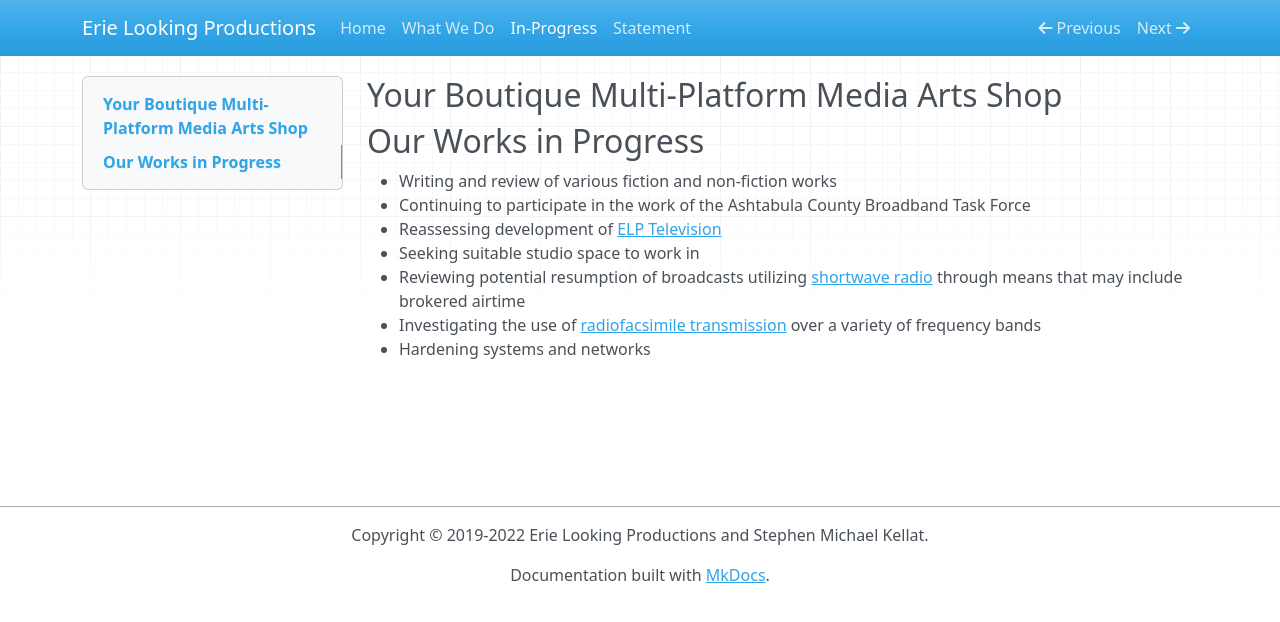
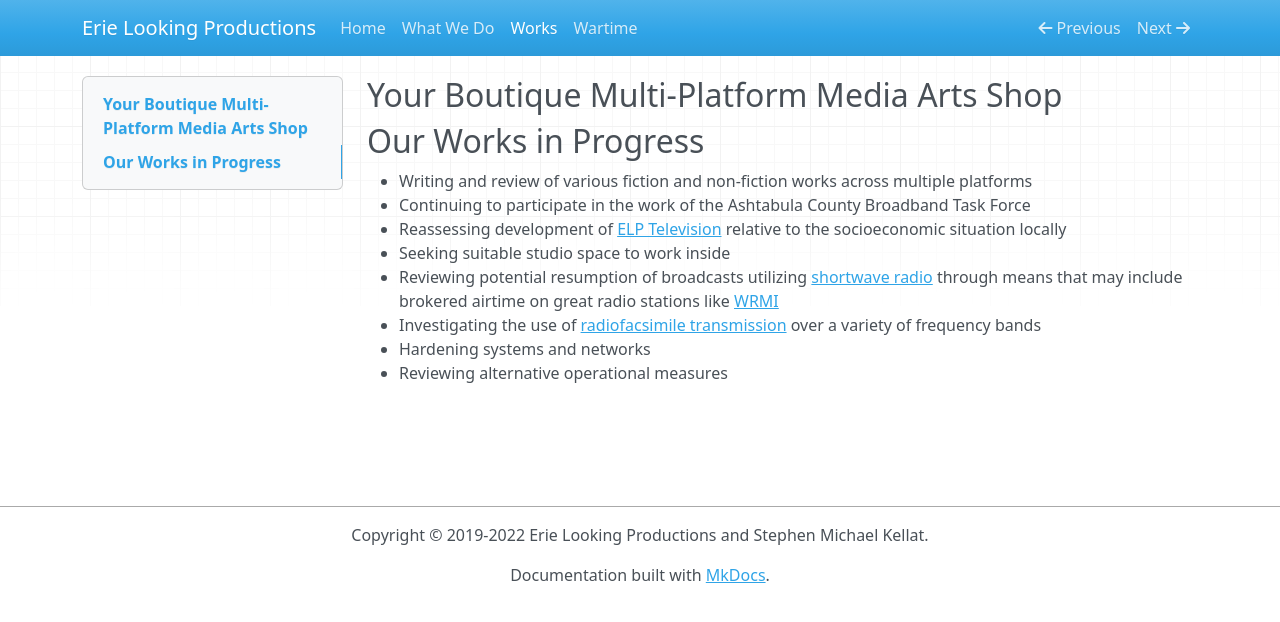
Before and after one commit to skellat/mkdocs-cms, an MkDocs documentation site: the page built from docs/wip.md, in a window 1280 px wide. Shown: the top 622 px of the page. Built offline with MkDocs 1.6.1, drawn with Linux system fonts in a browser that asks for light colours; nearby versions of some CDN libraries.

Commit message:
Changes to reflect state of the war
Signed-off-by: Stephen Michael Kellat <smkellat@ubuntu.com>

```diff
--- a/docs/wip.md
+++ b/docs/wip.md
@@ -2,10 +2,11 @@
 
 ## Our Works in Progress
 
-* Writing and review of various fiction and non-fiction works
+* Writing and review of various fiction and non-fiction works across multiple platforms
 * Continuing to participate in the work of the Ashtabula County Broadband Task Force
-* Reassessing development of [ELP Television](https://coyote.works)
-* Seeking suitable studio space to work in
-* Reviewing potential resumption of broadcasts utilizing [shortwave radio](https://simple.wikipedia.org/wiki/Shortwave_radio) through means that may include brokered airtime
+* Reassessing development of [ELP Television](https://coyote.works) relative to the socioeconomic situation locally
+* Seeking suitable studio space to work inside
+* Reviewing potential resumption of broadcasts utilizing [shortwave radio](https://simple.wikipedia.org/wiki/Shortwave_radio) through means that may include brokered airtime on great radio stations like [WRMI](https://en.wikipedia.org/w/index.php?title=WRMI&oldid=1083854936)
 * Investigating the use of [radiofacsimile transmission](https://en.wikipedia.org/wiki/Radiofax) over a variety of frequency bands
 * Hardening systems and networks
+* Reviewing alternative operational measures
--- a/mkdocs.yml
+++ b/mkdocs.yml
@@ -1,12 +1,12 @@
 site_name: Erie Looking Productions
 theme: mkdocs
 site_url: https://erielookingproductions.info/
-site_description: Primary public-facing website of Erie Looking Productions
+site_description: The primary public-facing website of Erie Looking Productions
 site_author: Stephen Michael Kellat
 copyright: Copyright © 2019-2022 Erie Looking Productions and Stephen Michael Kellat.
 plugins: []
 nav:
      - Home: index.md
      - What We Do: services.md
-     - In-Progress: wip.md
-     - Statement: statement.md
+     - Works: wip.md
+     - Wartime: statement.md
```
Also changed, not shown: docs/services.md (+1 -0 lines), docs/statement.md (+2 -1 lines).
